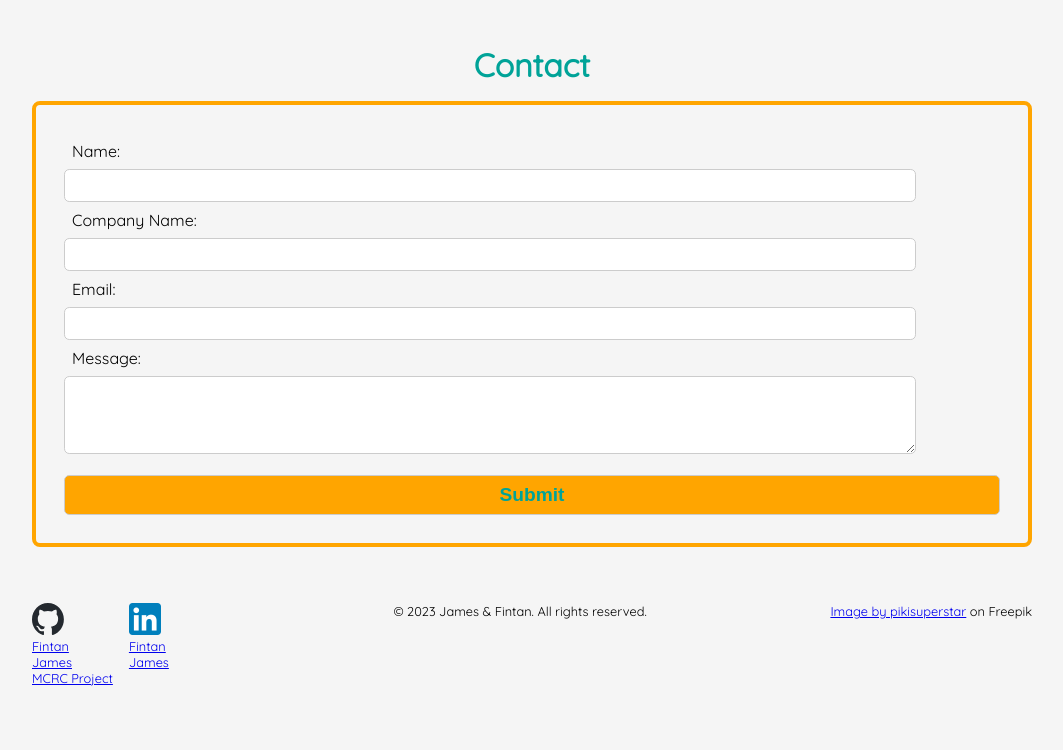
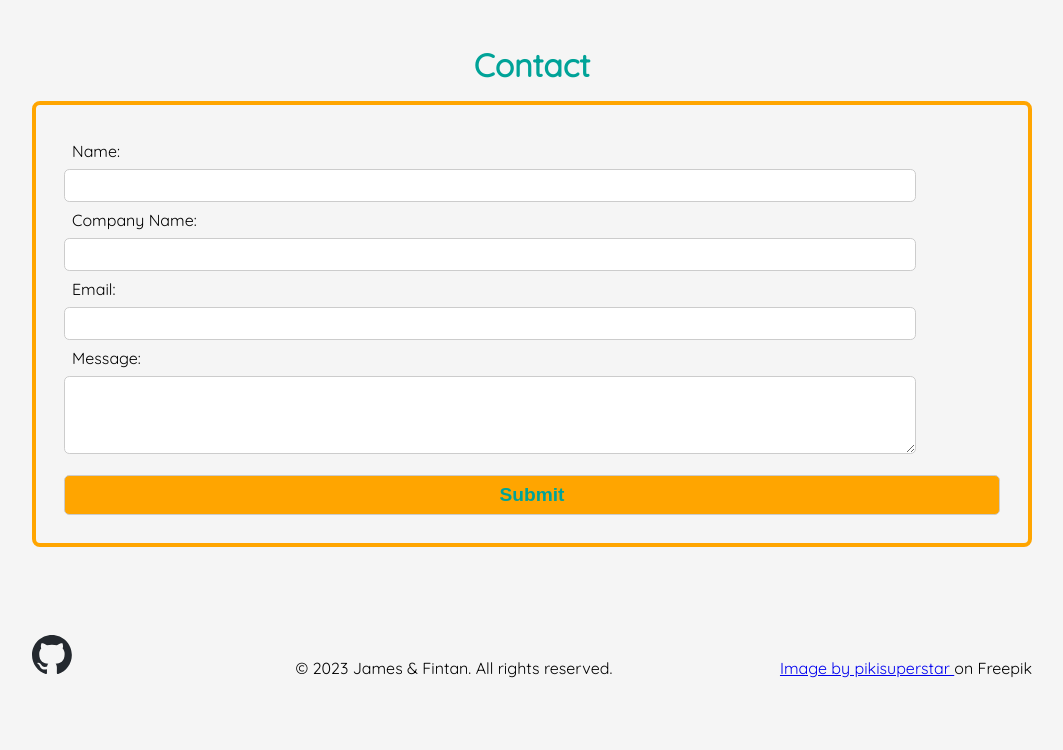
Before and after one commit to fac29b/James_Fintan_Project1, a plain HTML site: page index.html in a window 1280 px wide. Shown: the part 2705-3455 px from the top of the page, without its empty margins (108-1171 px from the left). After the commit the page ends 3415 px from the top, so only its background shows below. Drawn offline with Linux system fonts and the light colour scheme.

Commit message:
increase font size on footer and remove linkedin & github links.
change github logo to be link to MCRC github page

closes #28

```diff
--- a/assets/css/style.css
+++ b/assets/css/style.css
@@ -372,11 +372,12 @@ input[type="submit"]:hover {
 /* FOOTER */
 
 footer {
-    font-size: .8rem;
     display: flex;
     justify-content: space-between;
-    padding-top: 2rem;
-    padding-bottom: 4rem;
+    align-items: flex-end;
+    gap: 1rem;
+    padding-top: 4rem;
+    padding-bottom: 2rem;
     width: var(--width);
     max-width: var(--max-width);
     margin: var(--center-element);
@@ -392,6 +393,6 @@ footer {
     list-style: none;
 }
 
-.links ul> li > img {
-    max-width: 2rem;
+.links img {
+    max-width: 2.5rem;
 }
--- a/index.html
+++ b/index.html
@@ -245,24 +245,14 @@
     </section>
 
     <footer>
-
         <div class="links">
-            <ul class="github">
-                <li><img src="images/github-mark.svg" alt="Github logo"></li>
-                <li><a href="https://github.com/fintonius">Fintan</a></li>
-                <li><a href="https://github.com/JamesRobertSutcliffe">James</a></li>
-                <li><a href="https://github.com/fac29b/Mythical_Creatures_Rehabilitation_Center">MCRC Project</a></li>
-            </ul>
-            <ul class="linkedin">
-                <li><img src="images/LinkedIn_icon.svg.png" alt="Linkedin logo"></li>
-                <li><a href="https://www.linkedin.com/in/fintan-ryan/">Fintan</a></li>
-                <li><a href="https://www.linkedin.com/in/james-robert-sutcliffe/">James</a></li>
-            </ul>
+            <a href="https://github.com/fac29b/Mythical_Creatures_Rehabilitation_Center">
+                <img src="images/github-mark.svg" alt="Github link to the Mythical Creatures Rehabilitation Center page">
+            </a>
         </div>
         <p>© 2023 James & Fintan. All rights reserved.</p>
-        <p><a
-                href="https://www.freepik.com/free-vector/various-magicians-illustration-collection_15535245.htm#query=wizard%20illustration&position=4&from_view=keyword&track=ais">Image
-                by pikisuperstar</a> on Freepik</p>
+        <p><a href="https://www.freepik.com/free-vector/various-magicians-illustration-collection_15535245.htm#query=wizard%20illustration&position=4&from_view=keyword&track=ais">
+            Image by pikisuperstar </a> on Freepik</p>
     </footer>
 
     <!-- JS SCRIPT -->
```
